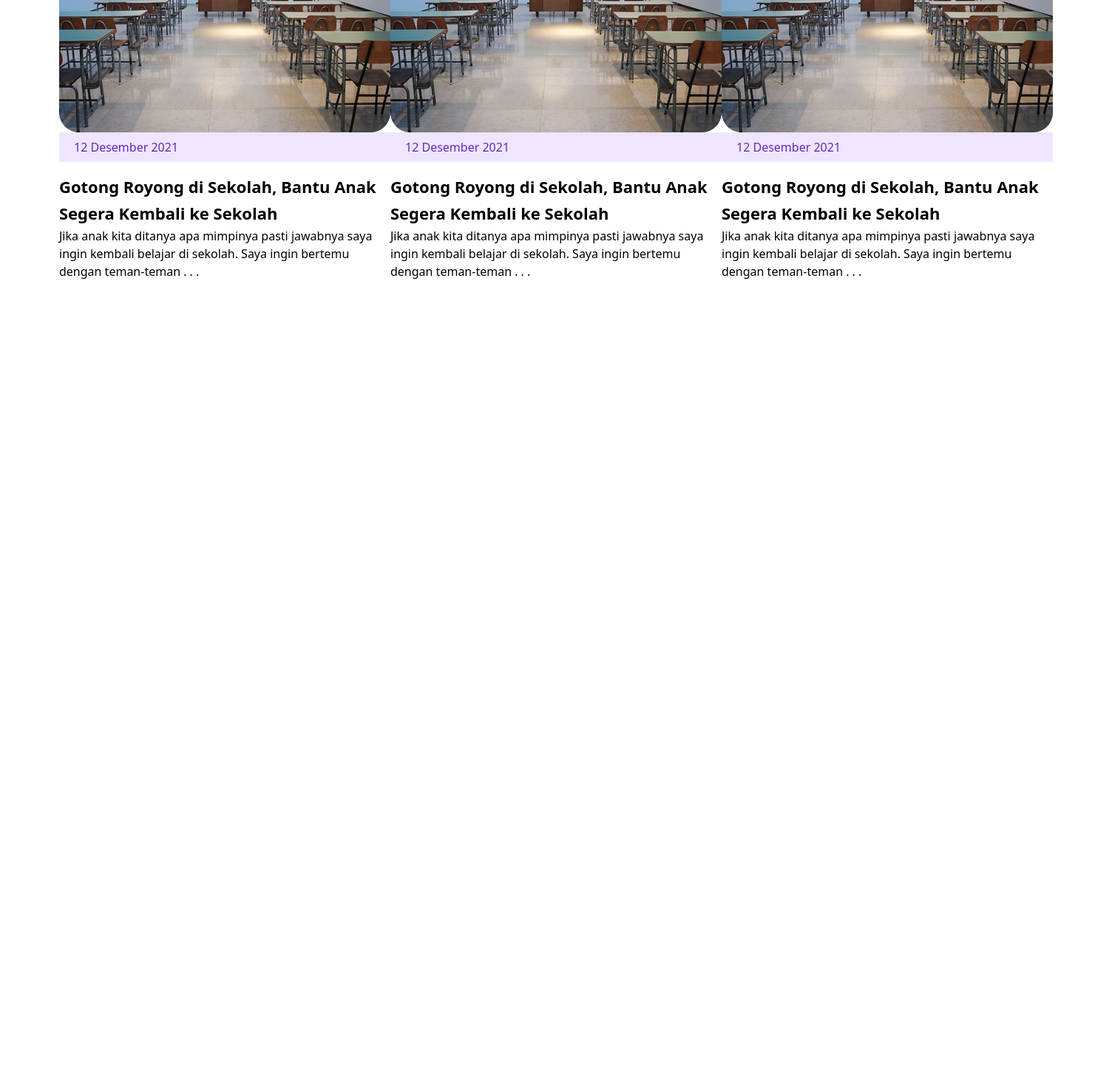
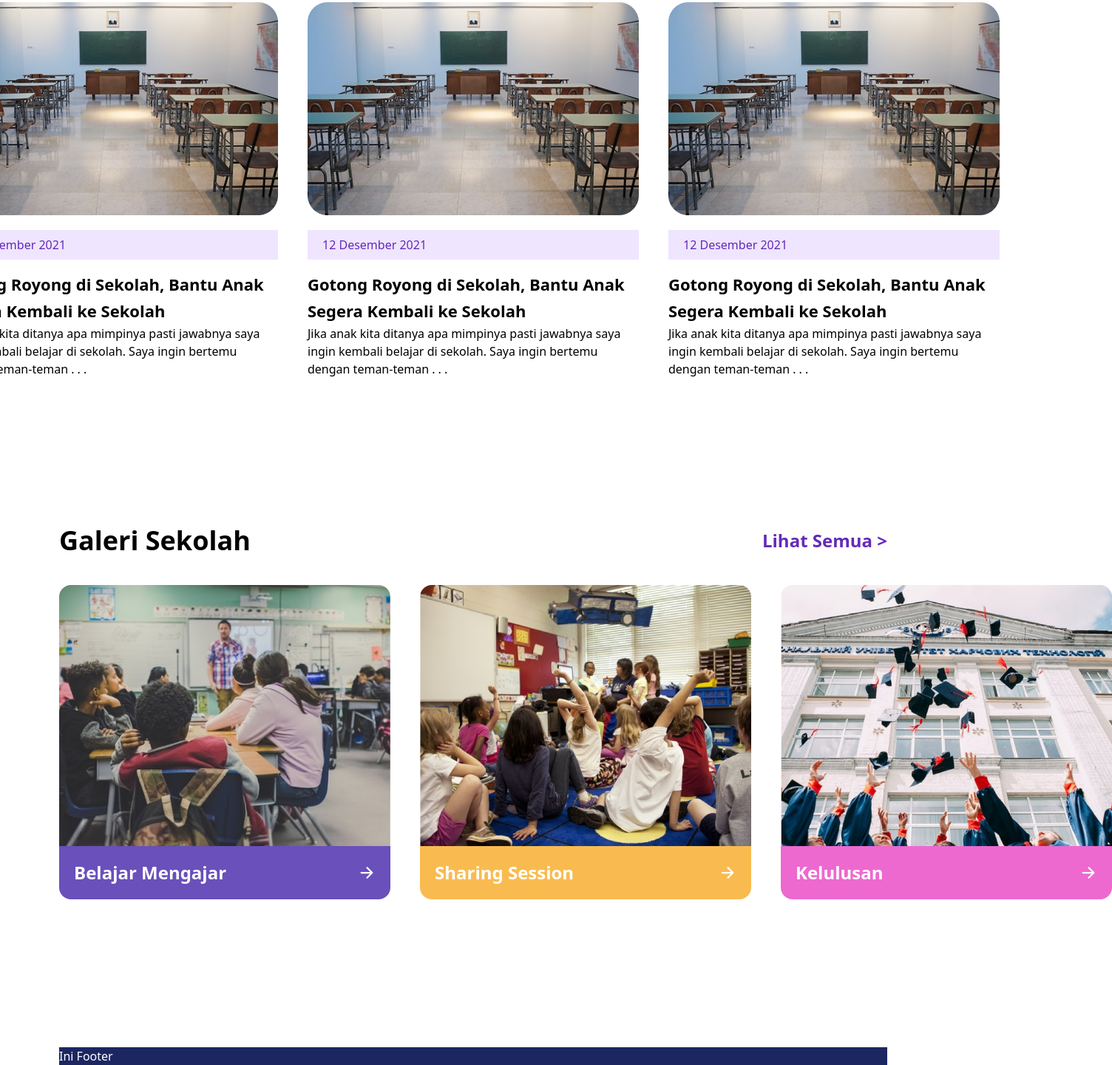
Before and after one commit to hakimlutfi46/inagata-test, a website: page public/index.html in a window 1280 px wide. Shown: the part 2032-3472 px from the top of the page at 74% size, 1504 px wide, since content can reach past the window. Before the commit the page ends 2411 px from the top, so only its background shows below. Drawn offline with nearby package versions, Linux system fonts and the light colour scheme.

Commit message:
update home and add footer

```diff
--- a/public/index.html
+++ b/public/index.html
@@ -4,6 +4,12 @@
     <meta charset="UTF-8" />
     <meta name="viewport" content="width=device-width, initial-scale=1.0" />
     <link href="../src/output.css" rel="stylesheet" />
+    <script
+      type="module"
+      src="https://unpkg.com/ionicons@5.5.2/dist/ionicons/ionicons.esm.js"></script>
+    <script
+      nomodule
+      src="https://unpkg.com/ionicons@5.5.2/dist/ionicons/ionicons.js"></script>
   </head>
   <body class="font-sans px-20">
     <nav class="h-full flex items-center justify-between py-5">
@@ -28,6 +34,7 @@
       </div>
     </nav>
 
+    <!-- Home -->
     <section class="flex flex-row justify-between items-start my-20">
       <div class="flex flex-col items-start justify-center w-1/2 pr-4 mt-10">
         <h1 class="font-extrabold text-6xl leading-snug">
@@ -53,6 +60,7 @@
       </div>
     </section>
 
+    <!-- Keunggulan -->
     <section class="flex flex-col p-10 rounded-2xl shadow-lg border-gray-500">
       <div class="w-full mb-10">
         <h1 class="font-extrabold text-center text-4xl text-blue-black">
@@ -85,7 +93,8 @@
       </div>
     </section>
 
-    <section class="w-full h-auto mt-50">
+    <!-- Tentang -->
+    <section class="w-full h-auto my-50">
       <div class="flex flex-row items-start justify-between gap-x-10 gap-y-5">
         <div class="flex flex-col items-start w-1/2 pr-8">
           <h1 class="heading-xl">Tentang Kami</h1>
@@ -106,17 +115,18 @@
       </div>
     </section>
 
-    <section class="flex flex-col mt-20">
+    <!-- Artikel -->
+    <section class="flex flex-col my-50 items-center">
       <h1 class="heading-xl text-center">Artikel</h1>
       <h2 class="subheading text-center">Artikel terbaru seputar pendidikan</h2>
 
-      <div class="flex flex-row items-center justify-between">
-        <div class="flex flex-col mt-10">
+      <div class="flex flex-row items-center justify-between mt-10">
+        <div class="flex flex-col">
           <img
             src="./images/artikel_img.png"
             alt="artikel_img"
             class="max-w-md h-auto" />
-          <p class="inline-block bg-[#EFE5FF] text-primary px-5 py-2">
+          <p class="mt-5 inline-block bg-[#EFE5FF] text-primary px-5 py-2">
             12 Desember 2021
           </p>
           <h3 class="font-bold custom-size mt-4">
@@ -129,12 +139,12 @@
           </p>
         </div>
 
-        <div class="flex flex-col mt-10">
+        <div class="flex flex-col mx-10">
           <img
             src="./images/artikel_img.png"
             alt="artikel_img"
             class="max-w-md h-auto" />
-          <p class="inline-block bg-[#EFE5FF] text-primary px-5 py-2">
+          <p class="mt-5 inline-block bg-[#EFE5FF] text-primary px-5 py-2">
             12 Desember 2021
           </p>
           <h3 class="font-bold custom-size mt-4">
@@ -147,12 +157,12 @@
           </p>
         </div>
 
-        <div class="flex flex-col mt-10">
+        <div class="flex flex-col">
           <img
             src="./images/artikel_img.png"
             alt="artikel_img"
             class="max-w-md h-auto" />
-          <p class="inline-block bg-[#EFE5FF] text-primary px-5 py-2">
+          <p class="mt-5 inline-block bg-[#EFE5FF] text-primary px-5 py-2">
             12 Desember 2021
           </p>
           <h3 class="font-bold custom-size mt-4">
@@ -167,6 +177,61 @@
       </div>
     </section>
 
-    <section class=""></section>
+    <!-- Galeri -->
+    <section class="my-50 w-full h-auto">
+      <div class="flex flex-row justify-between items-center">
+        <h1 class="heading-xl">Galeri Sekolah</h1>
+        <a href="#" class="text-primary text-2xl font-semibold"
+          >Lihat Semua ></a
+        >
+      </div>
+
+      <div class="flex flex-row items-center justify-between mt-10">
+        <div class="flex flex-col">
+          <img
+            src="./images/galery1.png"
+            alt="artikel_img"
+            class="max-w-md h-auto rounded-t-2xl" />
+          <div
+            class="bg-[#6950bb] flex flex-row items-center justify-between px-5 py-5 text-2xl rounded-b-2xl font-semibold">
+            <p class="text-white">Belajar Mengajar</p>
+            <ion-icon
+              class="text-white"
+              name="arrow-forward-outline"></ion-icon>
+          </div>
+        </div>
+
+        <div class="flex flex-col mx-10">
+          <img
+            src="./images/galery2.png"
+            alt="artikel_img"
+            class="max-w-md h-auto rounded-t-2xl" />
+          <div
+            class="bg-[#f9bb50] flex flex-row items-center justify-between px-5 py-5 text-2xl rounded-b-2xl font-semibold">
+            <p class="text-white">Sharing Session</p>
+            <ion-icon
+              class="text-white"
+              name="arrow-forward-outline"></ion-icon>
+          </div>
+        </div>
+
+        <div class="flex flex-col">
+          <img
+            src="./images/galery3.png"
+            alt="artikel_img"
+            class="max-w-md h-auto rounded-t-2xl" />
+          <div
+            class="bg-[#ed69cf] flex flex-row items-center justify-between px-5 py-5 text-2xl rounded-b-2xl font-semibold">
+            <p class="text-white">Kelulusan</p>
+            <ion-icon
+              class="text-white"
+              name="arrow-forward-outline"></ion-icon>
+          </div>
+        </div>
+      </div>
+    </section>
   </body>
+  <footer class="w-full bg-[#1c2661]">
+    <p class="text-white">Ini Footer</p>
+  </footer>
 </html>
--- a/src/input.css
+++ b/src/input.css
@@ -14,7 +14,7 @@
 }
 
 .heading-xl {
-  @apply font-extrabold text-5xl;
+  @apply font-extrabold text-4xl;
 }
 
 .subheading {
```
Also changed, not shown: public/images/galery1.png (added), public/images/galery2.png (added), public/images/galery3.png (added), src/output.css.
